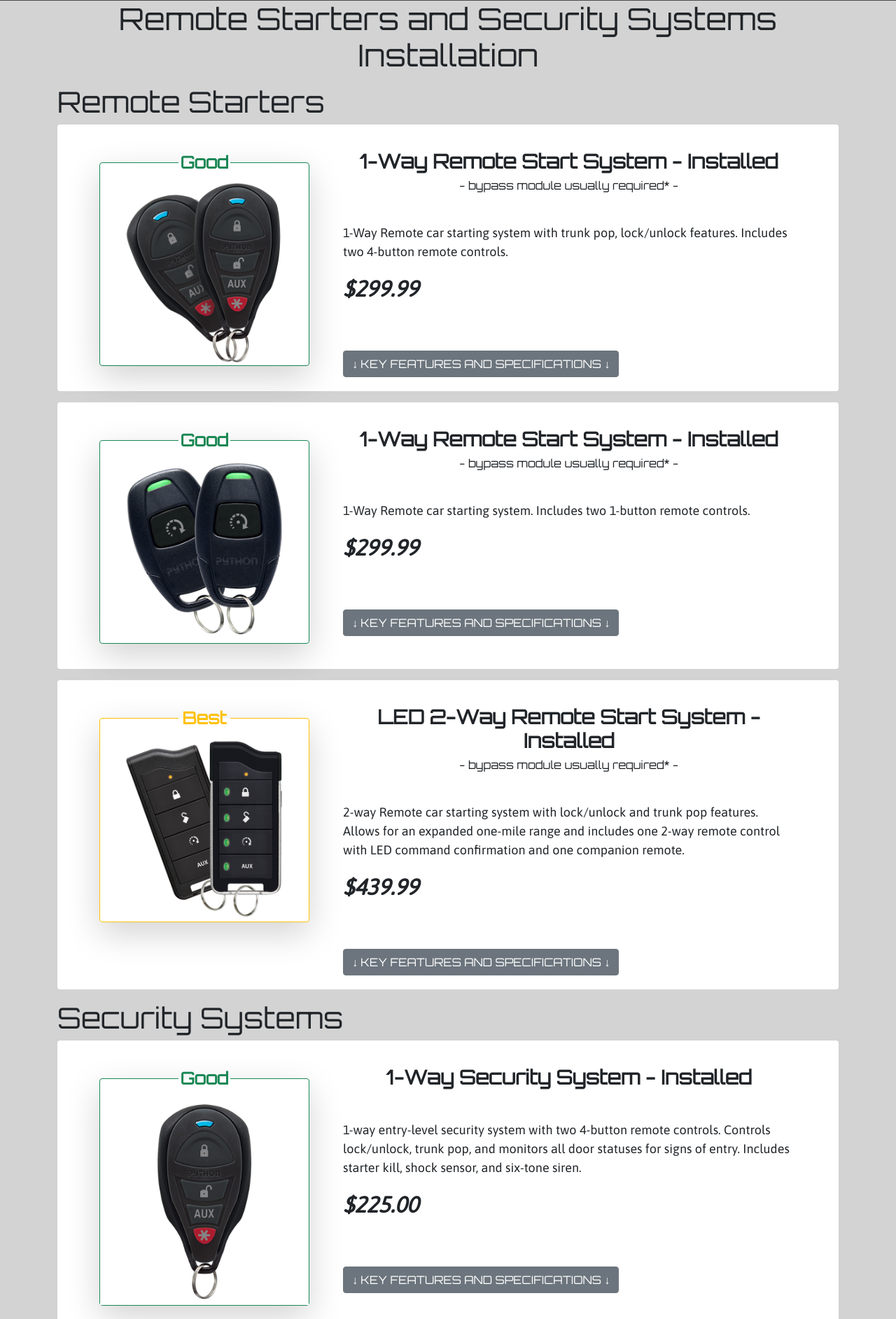
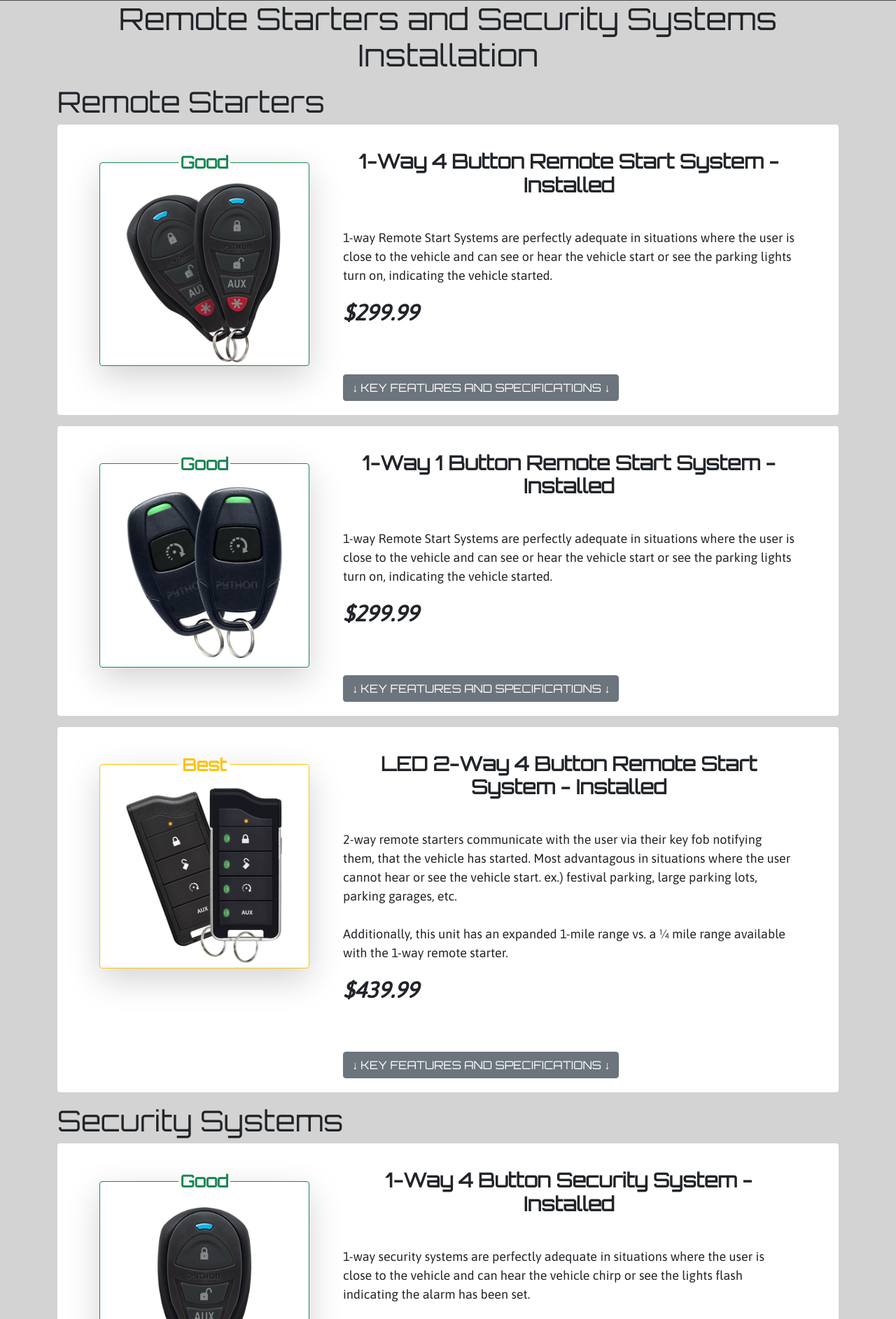
Before and after one commit to YungSushiRoll/RemoteStartSite, a PHP site: page / in a window 1280 px wide. Shown: the part 433-2318 px from the top of the page at 70% size. Run offline with PHP 8.4, Linux system fonts and the light colour scheme; some libraries are stand-ins or nearby versions.

Commit message:
Update index.php

```diff
--- a/index.php
+++ b/index.php
@@ -120,12 +120,13 @@
                         </fieldset>
                     </div>
                     <div class="product desc">
-                        <h3 class="text-center" style="font-family: Orbitron; font-weight:bold;">1-Way Remote Start System - Installed</h3>
-                        <div class="h6 text-center" style="font-family: Orbitron;">- bypass module usually required* -</div>
+                        <h3 class="text-center" style="font-family: Orbitron; font-weight:bold;">1-Way 4 Button Remote Start System - Installed</h3>
+                        <!-- <div class="h6 text-center" style="font-family: Orbitron;">- bypass module usually required* -</div> -->
                         <div>
                             <p class="itemDesc">
-                                1-Way Remote car starting system with trunk pop, lock/unlock features.  Includes two
-                                4-button remote controls.
+                                1-way Remote Start Systems are perfectly adequate in situations where the user is close
+                                to the vehicle and can see or hear the vehicle start or see the parking lights turn on,
+                                indicating the vehicle started.
                             </p>
                             <!-- <p class="disc" style="font-size: 14px;">*Most vehicles require a data integration module
                             for remote start installation. This allows for proper communication from the alarm/remote
@@ -153,11 +154,10 @@
                     <div class="col-9 featMobile">
                         <div class="collapse" id="oneWayRemote">
                             <div class="card-body">
-                            <div class="h4">Advantages</div>
+                            <!-- <div class="h4">Advantages</div> -->
                                 <p>
-                                    1-way Remote Start Systems are perfectly adequate in situations where the user is close
-                                    to the vehicle and can see or hear the vehicle start or see the parking lights turn on,
-                                    indicating the vehicle started.
+                                    1-Way Remote car starting system with trunk pop, lock/unlock features.  Includes two
+                                    4-button remote controls.
                                 </p>
                                 <ul>
                                     <li>Up to 1/4 mile range</li>
@@ -183,13 +183,14 @@
                         </fieldset>
                     </div>
                     <div class="product desc">
-                        <h3 class="text-center" style="font-family: Orbitron; font-weight:bold;">1-Way Remote Start System - Installed</h3>
-                        <div class="h6 text-center" style="font-family: Orbitron;">- bypass module usually required* -</div>
+                        <h3 class="text-center" style="font-family: Orbitron; font-weight:bold;">1-Way 1 Button Remote Start System - Installed</h3>
+                        <!-- <div class="h6 text-center" style="font-family: Orbitron;">- bypass module usually required* -</div> -->
                         <div>
-                            <p class="itemDesc">
-                                1-Way Remote car starting system. Includes two
-                                1-button remote controls.
+                            <p class="itemDesc">1-way Remote Start Systems are perfectly adequate in situations where the user is close
+                                to the vehicle and can see or hear the vehicle start or see the parking lights turn on,
+                                indicating the vehicle started.
                             </p>
+
                             <!-- <p class="disc" style="font-size: 14px;">*Most vehicles require a data integration module
                             for remote start installation. This allows for proper communication from the alarm/remote
                             start system to the vehicles</p> -->
@@ -217,11 +218,10 @@
                     <div class="col-9 featMobile">
                         <div class="collapse" id="oneWayRemote2">
                             <div class="card-body">
-                            <div class="h4">Advantages</div>
+                            <!-- <div class="h4">Advantages</div> -->
                                 <p>
-                                    1-way Remote Start Systems are perfectly adequate in situations where the user is close
-                                    to the vehicle and can see or hear the vehicle start or see the parking lights turn on,
-                                    indicating the vehicle started.
+                                    1-Way Remote car starting system. Includes two
+                                    1-button remote controls.
                                 </p>
                                 <ul>
                                     <li>Up to 1/4 mile range</li>
@@ -247,13 +247,16 @@
                         </fieldset>
                     </div>
                     <div class="product desc">
-                        <h3 class="text-center" style="font-family: Orbitron; font-weight:bold;">LED 2-Way Remote Start System - Installed</h3>
-                        <div class="h6 text-center" style="font-family: Orbitron;">- bypass module usually required* -</div>
+                        <h3 class="text-center" style="font-family: Orbitron; font-weight:bold;">LED 2-Way 4 Button Remote Start System - Installed</h3>
+                        <!-- <div class="h6 text-center" style="font-family: Orbitron;">- bypass module usually required* -</div> -->
                         <div>
                             <p class="itemDesc">
-                            2-way Remote car starting system with lock/unlock and trunk pop features. Allows
-                            for an expanded one-mile range and includes one 2-way remote control with LED
-                            command confirmation and one companion remote.
+                                2-way remote starters communicate with the user via their key fob notifying
+                                them, that the vehicle has started. Most advantagous in situations where the user cannot
+                                hear or see the vehicle start. ex.) festival parking, large parking lots,
+                                parking garages, etc.<br><br>
+                                Additionally, this unit has an expanded 1-mile range vs. a ¼ mile range
+                                available with the 1-way remote starter.
                             </p>
                             <!-- <p class="disc" style="font-size: 14px;">*Most vehicles require a data integration module
                             for remote start installation. This allows for proper communication from the alarm/remote
@@ -285,14 +288,11 @@
                     <div class="col-9 featMobile">
                         <div class="collapse" id="twoWayRemote">
                             <div class="card-body">
-                            <div class="h4">Advantages</div>
+                            <!-- <div class="h4">Advantages</div> -->
                                 <p>
-                                    2-way remote starters communicate with the user via their key fob notifying
-                                    them, that the vehicle has started. Most advantagous in situations where the user cannot
-                                    hear or see the vehicle start. ex.) festival parking, large parking lots,
-                                    parking garages, etc.<br><br>
-                                    Additionally, this unit has an expanded 1-mile range vs. a ¼ mile range
-                                    available with the 1-way remote starter.
+                                    2-way Remote car starting system with lock/unlock and trunk pop features. Allows
+                                    for an expanded one-mile range and includes one 2-way remote control with LED
+                                    command confirmation and one companion remote.
                                 </p>
                                 <ul>
                                     <li>4 auxiliary channels</li>
@@ -337,13 +337,12 @@
                         </fieldset>
                     </div>
                     <div class="product desc">
-                        <h3 class="text-center" style="font-family: Orbitron; font-weight:bold;">1-Way Security System - Installed</h3>
+                        <h3 class="text-center" style="font-family: Orbitron; font-weight:bold;">1-Way 4 Button Security System - Installed</h3>
                         <div class="descDiv">
                             <p class="itemDesc">
-                            1-way entry-level security system with two 4-button remote controls.
-                            Controls lock/unlock, trunk pop, and monitors all door statuses
-                            for signs of entry. Includes starter kill, shock sensor, and six-tone
-                            siren.
+                                1-way security systems are perfectly adequate in situations where the
+                                user is close to the vehicle and can hear the vehicle chirp or see
+                                the lights flash indicating the alarm has been set.
                             </p>
                             <div class="priceGrid">
                                 <div class="without"></div>
@@ -365,11 +364,13 @@
                     <div class="col-9 featMobile">
                         <div class="collapse" id="oneWayDetail">
                             <div class="card-body">
-                                <div class="h4">Advantages</div>
+                                <!-- <div class="h4">Advantages</div> -->
                                 <p>
-                                    1-way security systems are perfectly adequate in situations where the
-                                    user is close to the vehicle and can hear the vehicle chirp or see
-                                    the lights flash indicating the alarm has been set.
+                                    1-way entry-level security system with two 4-button remote controls.
+                                    Controls lock/unlock, trunk pop, and monitors all door statuses
+                                    for signs of entry. Includes starter kill, shock sensor, and six-tone
+                                    siren.
+
                                 </p>
                                 <ul>
                                     <li>Clone-Safe® Code-Hopping®</li>
@@ -396,13 +397,11 @@
                         </fieldset>
                     </div>
                     <div class="product desc">
-                        <h3 class="text-center" style="font-family: Orbitron; font-weight: bold;">2-Way Security System - Installed</h3>
+                        <h3 class="text-center" style="font-family: Orbitron; font-weight: bold;">2-Way 4 Button Security System - Installed</h3>
                         <div>
                             <p class="itemDesc">
-                                2-way security system includes 2-way remote control with liquid-crystal
-                                display and one 4-button companion remote control. Controls
-                                lock/unlock, trunk pop, and monitors all door statuses for signs of
-                                entry. Includes starter kill, shock sensor, and six-tone siren.
+                                2-way security systems communicate with the user via a remote-control
+                                key fob notifying them that the alarm has been set.
                             </p>
                             <div class="priceGrid">
                                 <div class="without"></div>
@@ -428,10 +427,12 @@
                     <div class="col-9 featMobile">
                         <div class="collapse" id="twoWayDetail">
                             <div class="card-body">
-                            <div class="h4">Advantages</div>
+                            <!-- <div class="h4">Advantages</div> -->
                                 <p>
-                                    2-way security systems communicate with the user via a remote-control
-                                    key fob notifying them that the alarm has been set.
+                                    2-way security system includes 2-way remote control with liquid-crystal
+                                    display and one 4-button companion remote control. Controls
+                                    lock/unlock, trunk pop, and monitors all door statuses for signs of
+                                    entry. Includes starter kill, shock sensor, and six-tone siren.
                                 </p>
                                 <p>
                                     Most advantagous when user is away from the vehicle and cannot hear
@@ -478,12 +479,16 @@
                         </fieldset>
                     </div>
                     <div class="product desc">
-                        <h3 class="text-center" style="font-family: Orbitron; font-weight:bold;">1-Way Security and Remote Start System - Installed</h3>
-                        <div class="h6 text-center" style="font-family: Orbitron;">- bypass module usually required* -</div>
+                        <h3 class="text-center" style="font-family: Orbitron; font-weight:bold;">1-Way 4 Button Security and Remote Start System - Installed</h3>
+                        <!-- <div class="h6 text-center" style="font-family: Orbitron;">- bypass module usually required* -</div> -->
                         <div>
                             <p class="itemDesc">
-                            1-Way Security and Remote Start System with lock/unlock and trunk pop, features 1/4-mile
-                            range and two 4-button 1-way remote controls.
+
+                                Provides all the advantages of the 1-way remote starter and the 1-way security system.
+                                This unit is perfectly adequate in situations where the user is close to the vehicle and
+                                can hear or see the vehicle arm itself or witness the engine start.
+                                <br><br>
+                                Additionally, this unit has a greater 1-mile range vs. a standard ¼ mile range.
                             </p>
                             <!-- <p class="disc" style="font-size: 14px;">*Most vehicles require a data integration module
                             for remote start installation. This allows for proper communication from the alarm/remote
@@ -515,13 +520,10 @@
                     <div class="col-9 featMobile">
                         <div class="collapse" id="oneWayCombo">
                             <div class="card-body">
-                            <div class="h4">Advantages</div>
+                            <!-- <div class="h4">Advantages</div> -->
                                 <p>
-                                    Provides all the advantages of the 1-way remote starter and the 1-way security system.
-                                    This unit is perfectly adequate in situations where the user is close to the vehicle and
-                                    can hear or see the vehicle arm itself or witness the engine start.
-                                    <br><br>
-                                    Additionally, this unit has a greater 1-mile range vs. a standard ¼ mile range.
+                                    1-Way Security and Remote Start System with lock/unlock and trunk pop, features 1/4-mile
+                                    range and two 4-button 1-way remote controls.
                                 </p>
                                 <ul>
                                     <li>Stinger® DoubleGuard® Shock Sensor</li>
@@ -560,12 +562,17 @@
                         </fieldset>
                     </div>
                     <div class="product desc">
-                        <h3 class="text-center" style="font-family: Orbitron; font-weight:bold;">LCD 2-Way Security and Remote Start System - Installed</h3>
-                        <div class="h6 text-center" style="font-family: Orbitron;">- bypass module usually required* -</div>
+                        <h3 class="text-center" style="font-family: Orbitron; font-weight:bold;">LCD 2-Way 5 Button Security and Remote Start System - Installed</h3>
+                        <!-- <div class="h6 text-center" style="font-family: Orbitron;">- bypass module usually required* -</div> -->
                         <div>
                             <p class="itemDesc">
-                            LCD 2-Way Security and Remote Car Start System with lock / unlock and trunk pop features<br>
-                            Features 1-mile range, one 2-way remote control with a liquid-crystal display, and one 5-button 1-way remote control.
+                                Provides all the advantages of the 2-way remote starter and the 2-way security system.
+                                Allows for communication with the user via their remote-control key fob notifying them,
+                                that the vehicle has started and has armed itself in situations where the user is not
+                                near the vehicle, and cannot see or hear the vehicle start or arm itself. ex.) festival
+                                parking, large parking lots, parking garages, etc.
+                                <br><br>
+                                Additionally, this unit has a greater 1-mile range vs. a standard ¼ mile range.
                             </p>
                             <!-- <p class="disc" style="font-size: 14px;">*Most vehicles require a data integration module
                             for remote start installation. This allows for proper communication from the alarm/remote
@@ -597,15 +604,10 @@
                     <div class="col-9 featMobile">
                         <div class="collapse" id="twoWayCombo">
                             <div class="card-body">
-                            <div class="h4">Advantages</div>
+                            <!-- <div class="h4">Advantages</div> -->
                                 <p>
-                                    Provides all the advantages of the 2-way remote starter and the 2-way security system.
-                                    Allows for communication with the user via their remote-control key fob notifying them,
-                                    that the vehicle has started and has armed itself in situations where the user is not
-                                    near the vehicle, and cannot see or hear the vehicle start or arm itself. ex.) festival
-                                    parking, large parking lots, parking garages, etc.
-                                    <br><br>
-                                    Additionally, this unit has a greater 1-mile range vs. a standard ¼ mile range.
+                                    LCD 2-Way Security and Remote Car Start System with lock / unlock and trunk pop features<br>
+                                    Features 1-mile range, one 2-way remote control with a liquid-crystal display, and one 5-button 1-way remote control.
                                 </p>
                                 <ul>
                                     <li>Stinger® DoubleGuard® Shock Sensor</li>
```
